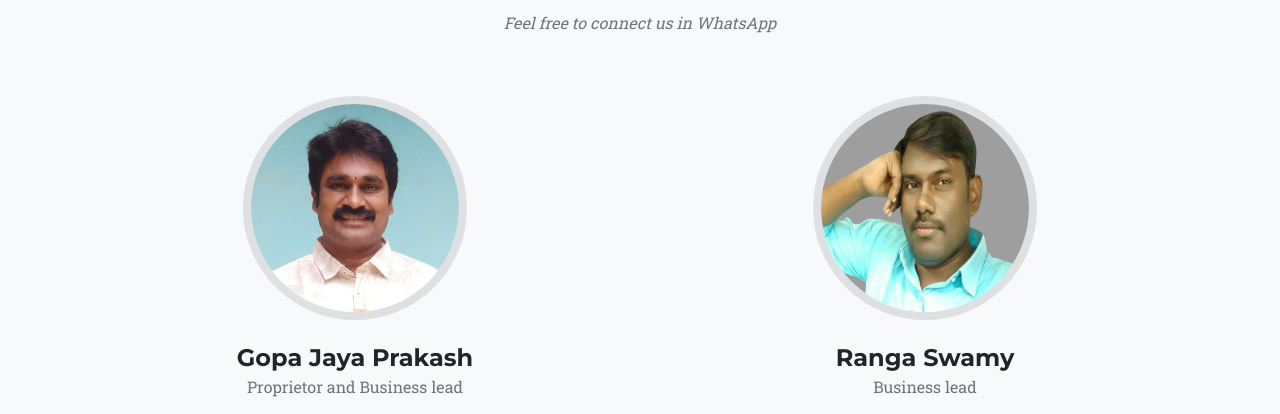
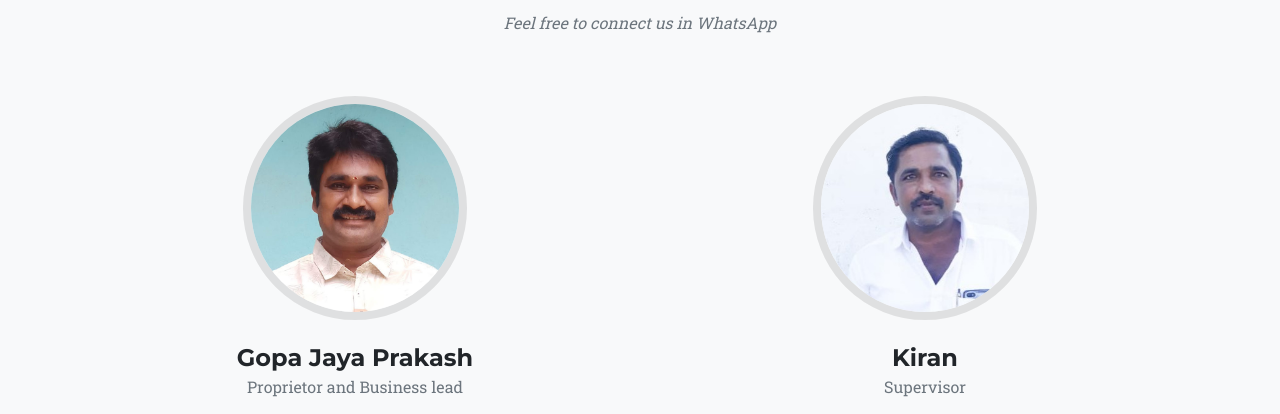
Before and after one commit to gopavasanth/VasanthGranites, a plain HTML site: page index.html in a window 1280 px wide. Shown: the part 1498-1912 px from the top of the page. Drawn offline with nearby package versions, Linux system fonts and the light colour scheme.

Commit message:
Added Kiran Image

```diff
--- a/index.html
+++ b/index.html
@@ -223,10 +223,10 @@
                 </div>
                 <div class="col-lg-6">
                     <div class="team-member">
-                        <img class="mx-auto rounded-circle" src="assets/img/team/Rangaswamy.png" alt="..." />
-                        <h4>Ranga Swamy</h4>
-                        <p class="text-muted">Business lead</p>
-                        <a class="btn btn-dark btn-social mx-2" href="https://wa.me/+9183094 32345"><i
+                        <img class="mx-auto rounded-circle" src="assets/img/team/kiran.jpeg" alt="..." />
+                        <h4>Kiran</h4>
+                        <p class="text-muted">Supervisor</p>
+                        <a class="btn btn-dark btn-social mx-2" href="https://wa.me/+919949617272"><i
                                 class="fab fa-whatsapp"></i></a>
                         <!-- <a class="btn btn-dark btn-social mx-2" href="#!"><i class="fab fa-facebook-f"></i></a> -->
                     </div>
```
Also changed, not shown: assets/img/team/kiran.jpeg (added).
